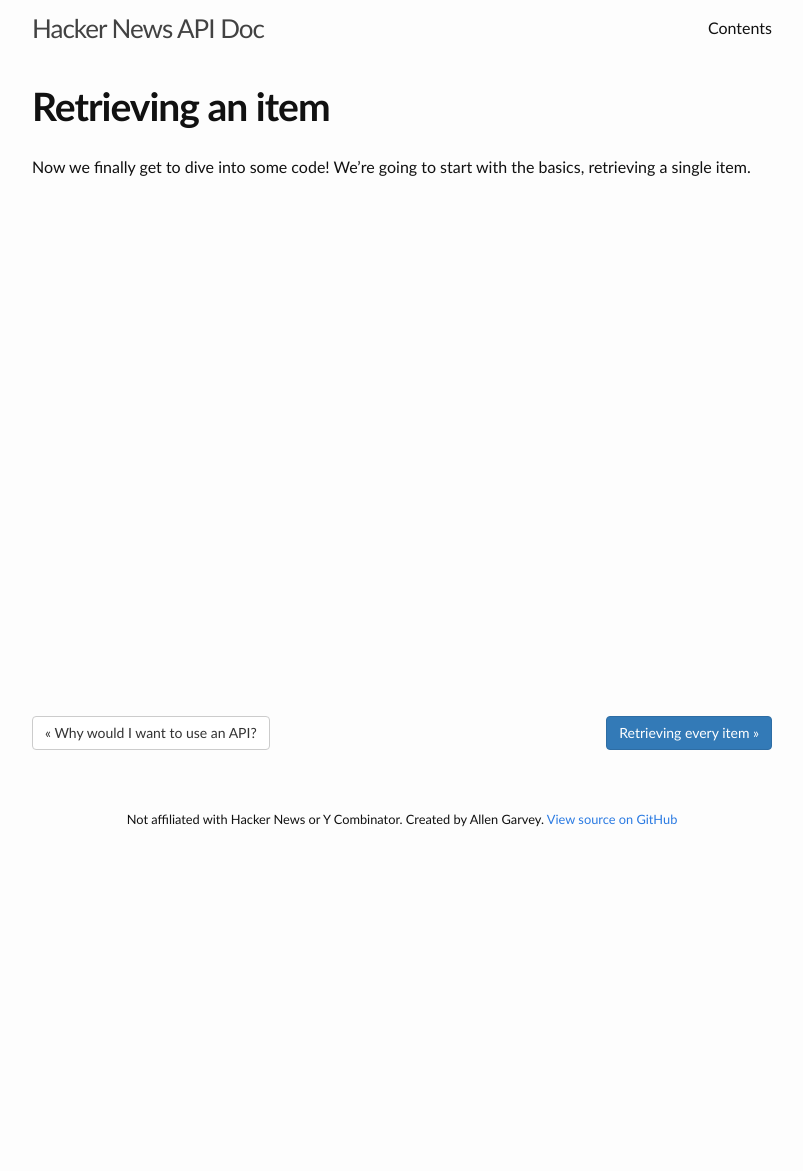
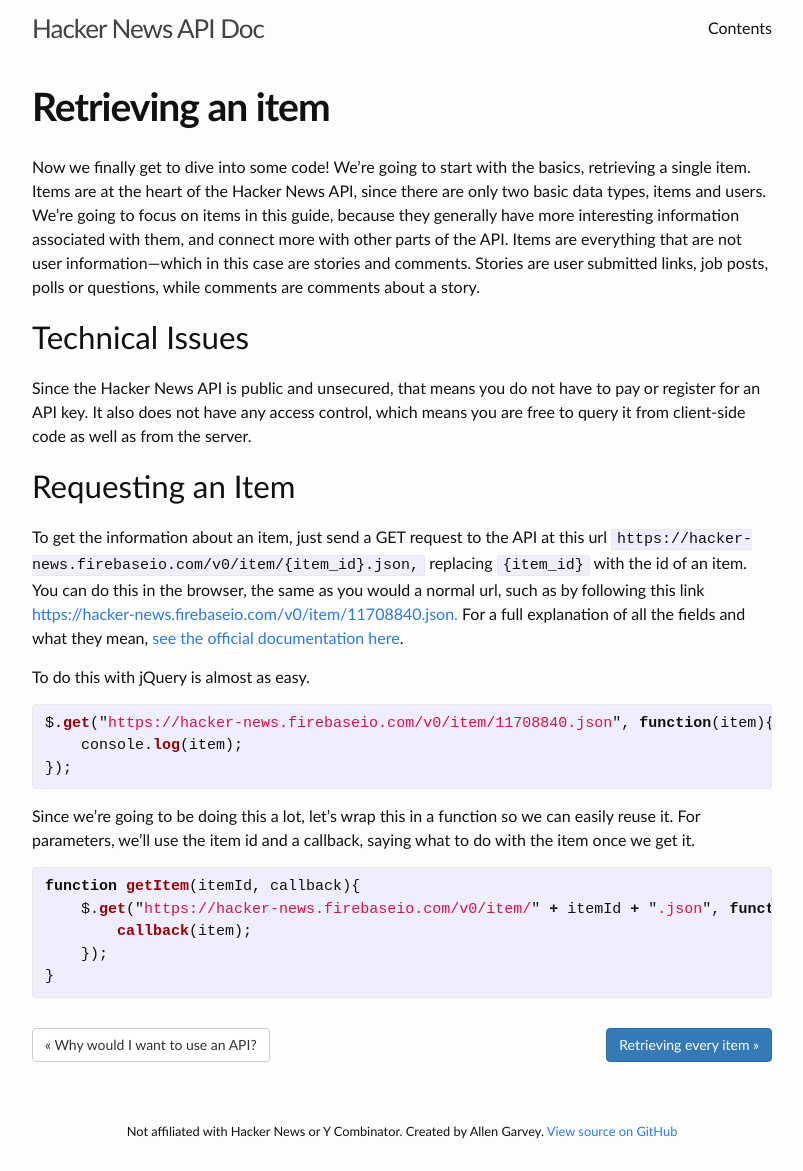
Before and after one commit to allen-garvey/hacker-news-api-doc, a Jekyll site: the page built from _posts/2016-05-18-retrieving-an-item.markdown, in a window 1280 px wide. Shown: the whole page, without its empty margins (238-1041 px from the left). Built offline with Jekyll 4.4.1, drawn with Linux system fonts in a browser that asks for light colours; before the commit the page ends 900 px from its top, so only the background shows below that.

Commit message:
add post about retrieving a single item

```diff
--- a/_posts/2016-05-18-retrieving-an-item.markdown
+++ b/_posts/2016-05-18-retrieving-an-item.markdown
@@ -2,4 +2,29 @@
 title:  "Retrieving an item"
 date:   2016-05-18 12:01:19 -0400
 ---
-Now we finally get to dive into some code! We're going to start with the basics, retrieving a single item.
+Now we finally get to dive into some code! We're going to start with the basics, retrieving a single item. Items are at the heart of the Hacker News API, since there are only two basic data types, items and users. We're going to focus on items in this guide, because they generally have more interesting information associated with them, and connect more with other parts of the API. Items are everything that are not user information&mdash;which in this case are stories and comments. Stories are user submitted links, job posts, polls or questions, while comments are comments about a story.
+
+## Technical Issues
+Since the Hacker News API is public and unsecured, that means you do not have to pay or register for an API key. It also does not have any access control, which means you are free to query it from client-side code as well as from the server.
+
+## Requesting an Item
+To get the information about an item, just send a GET request to the API at this url `https://hacker-news.firebaseio.com/v0/item/{item_id}.json,` replacing `{item_id}` with the id of an item. You can do this in the browser, the same as you would a normal url, such as by following this link [https://hacker-news.firebaseio.com/v0/item/11708840.json.](https://hacker-news.firebaseio.com/v0/item/11708840.json) For a full explanation of all the fields and what they mean, [see the official documentation here](https://github.com/HackerNews/API#items).
+
+To do this with jQuery is almost as easy.
+
+{% highlight javascript %}
+$.get("https://hacker-news.firebaseio.com/v0/item/11708840.json", function(item){
+    console.log(item);
+});
+{% endhighlight %}
+
+Since we're going to be doing this a lot, let's wrap this in a function so we can easily reuse it. For parameters, we'll use the item id and a callback, saying what to do with the item once we get it.
+
+{% highlight javascript %}
+function getItem(itemId, callback){
+    $.get("https://hacker-news.firebaseio.com/v0/item/" + itemId + ".json", function(item){
+        callback(item);
+    });
+}
+
+{% endhighlight %}
```
